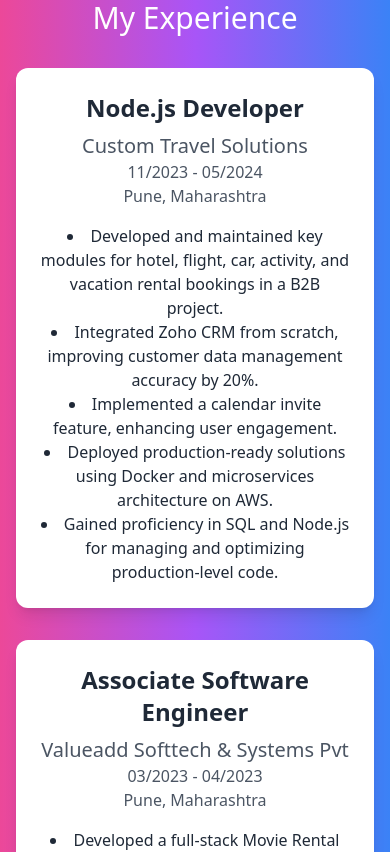
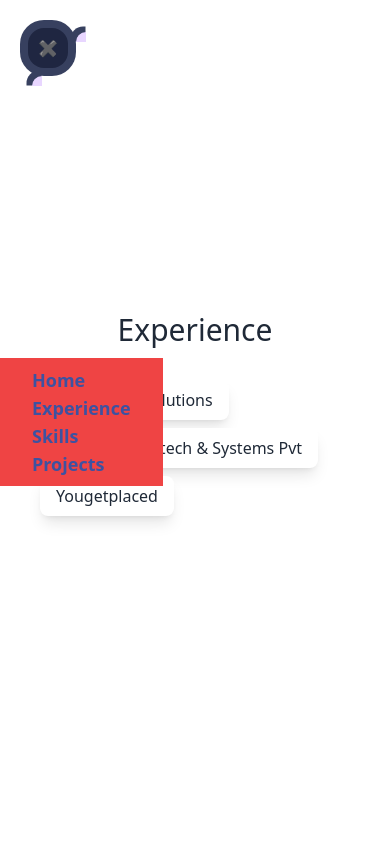
Before and after one commit to Pratikkadam00/animated-portfolio, a React (Create React App) app: page /experience in a window 390 px wide. Shown: the top 852 px of the page. Built offline with nearby package versions, Linux system fonts and the light colour scheme.

Commit message:
added resize updated home page

```diff
--- a/package.json
+++ b/package.json
@@ -6,13 +6,16 @@
     "@testing-library/jest-dom": "^5.17.0",
     "@testing-library/react": "^13.4.0",
     "@testing-library/user-event": "^13.5.0",
+    "clsx": "^2.1.1",
     "framer-motion": "^11.5.6",
     "next-google-fonts": "^2.2.0",
     "react": "^18.3.1",
     "react-dom": "^18.3.1",
+    "react-icons": "^5.3.0",
     "react-intersection-observer": "^9.13.1",
     "react-router-dom": "^6.26.2",
     "react-scripts": "5.0.1",
+    "tailwind-merge": "^2.5.2",
     "web-vitals": "^2.1.4"
   },
   "scripts": {
--- a/src/App.js
+++ b/src/App.js
@@ -5,11 +5,11 @@ import {
   useLocation,
 } from "react-router-dom";
 import { AnimatePresence } from "framer-motion";
-import Navbar from "./components/Navbar";
 import HomePage from "./pages/HomePage";
 import ExperiencePage from "./pages/ExperiencePage";
 import SkillsPage from "./pages/SkillsPage";
 import ProjectsPage from "./pages/ProjectsPage";
+import Navbar from "./components/Navbar";
 
 function AnimatedRoutes() {
   const location = useLocation();
@@ -30,6 +30,7 @@ function App() {
   return (
     <Router>
       <div className="w-full min-h-screen overflow-hidden">
+      <Navbar />
         <AnimatedRoutes />
       </div>
     </Router>
--- /dev/null
+++ b/src/components/DownloadBtn.js
@@ -0,0 +1,23 @@
+import { motion } from "framer-motion"; // Ensure you have framer-motion imported
+
+const DownloadButton = () => {
+  return (
+    <motion.button
+      className="bg-[rgb(255,138,255)] text-black rounded-lg px-6 py-3 font-bold shadow-lg hover:bg-[rgb(252,34,252)]"
+      whileHover={{ scale: 1.1 }}
+      whileTap={{ scale: 0.9 }}
+      transition={{ type: "spring", stiffness: 200, damping: 10 }}
+      onClick={() => {
+        const link = document.createElement("a");
+        link.href =
+          "https://drive.google.com/uc?export=download&id=1yvFJyoAR7Uu4DvYbq5PKK0HXNNq9Jo6Z";
+        link.download = "Resume_Pratik_Kadam.pdf";
+        link.click();
+      }}
+    >
+      Get Resume
+    </motion.button>
+  );
+};
+
+export default DownloadButton;
--- a/src/components/Navbar.js
+++ b/src/components/Navbar.js
@@ -1,8 +1,34 @@
+import { useState } from "react";
 import { Link } from "react-router-dom";
+import useWidthResize from "../hooks/useWidthResize";
 
 const Navbar = () => {
+  const [open, setOpen] = useState(true);
+  const toggleHamburger = () => setOpen(!open);
+  useWidthResize(() => {
+    setOpen(false); // Add any action you want to perform
+  });
   return (
-    <nav className="absolute p-2">
+    <div className="absolute left-0 top-0 bottom-0 flex items-center w-fit md:px-10">
+      <div className="absolute top-5 left-5 md:hidden">
+        <div
+          id="hamburger"
+          className="relative w-14 h-14 rounded-3xl bg-[rgb(55,64,95)] flex items-center justify-center"
+        >
+          <button
+            className="w-10 h-10 rounded-2xl bg-[rgb(31,38,65)] text-white"
+            onClick={toggleHamburger}
+          >
+            {!open ? "☰" : "✖"}
+          </button>
+        </div>
+      </div>
+
+      <nav
+        className={`p-2 ${
+          open ? "absolute z-20 bg-red-500" : "hidden"
+        } md:flex`}
+      >
         <ul className="flex flex-col text-[rgb(61,82,161)]">
           {["Home", "Experience", "Skills", "Projects"].map((item, index) => (
             <li key={index}>
@@ -11,14 +37,15 @@ const Navbar = () => {
                 className="px-6 py-3 text-lg font-semibold hover:bg-[rgb(134,151,195)] hover:text-white transition duration-300 ease-in-out relative"
               >
                 {item}
-              {index < 3 && (
+                {/* {index < 3 && (
                 <span className="block h-1 w-full bg-[rgb(134,151,195)] mt-2 transition-all duration-300 transform scale-y-0 hover:scale-y-100" />
-              )}
+                )} */}
               </Link>
             </li>
           ))}
         </ul>
       </nav>
+    </div>
   );
 };
 
--- a/src/components/Section.js
+++ b/src/components/Section.js
@@ -19,7 +19,7 @@ const Section = ({ children, bgColor }) => {
       initial="hidden"
       animate={inView ? "visible" : "hidden"}
       transition={{ duration: 0.5 }}
-      className={`min-h-screen w-full ${bgColor} flex justify-center items-center`}
+      className={`min-h-screen w-full ${bgColor} flex justify-center items-center overflow-auto`}
     >
       {children}
     </motion.div>
--- /dev/null
+++ b/src/hooks/useWidthResize.js
@@ -0,0 +1,27 @@
+import { useState, useEffect } from "react";
+
+const useWidthResize = (callback) => {
+  const [width, setWidth] = useState(window.innerWidth);
+
+  useEffect(() => {
+    const handleResize = () => {
+      setWidth(window.innerWidth);
+      if (window.innerWidth > 768) {
+        callback(); // Call the callback when width exceeds 768px
+      }
+    };
+
+    // Add event listener
+    window.addEventListener("resize", handleResize);
+
+    // Call it initially in case the window starts with width > 768px
+    handleResize();
+
+    // Cleanup the event listener on component unmount
+    return () => window.removeEventListener("resize", handleResize);
+  }, [callback]);
+
+  return width;
+};
+
+export default useWidthResize;
--- a/src/index.css
+++ b/src/index.css
@@ -4,3 +4,25 @@
 @tailwind base;
 @tailwind components;
 @tailwind utilities;
+
+
+#hamburger::before,
+#hamburger::after {
+  content: "";
+  width: 10px;
+  height: 10px;
+  background-color: #e8d6ff;
+  position: absolute;
+  box-shadow: -3px -3px 0px 2.5px rgb(55, 64, 95);
+}
+#hamburger::before {
+  top: 12px;
+  right: -10px;
+  border-top-left-radius: 100%;
+}
+#hamburger::after {
+  bottom: -10px;
+  left: 12px;
+  border-top-left-radius: 100%;
+  box-shadow: -3px -3px 0px 2.5px #37405f;
+}
--- a/src/pages/ExperiencePage.js
+++ b/src/pages/ExperiencePage.js
@@ -1,4 +1,6 @@
+import React, { useState } from "react";
 import Section from "../components/Section";
+import Navbar from "../components/Navbar";
 
 const ExperiencePage = () => {
   const experiences = [
@@ -40,27 +42,52 @@ const ExperiencePage = () => {
     },
   ];
 
+  const [selectedExperience, setSelectedExperience] = useState(null);
+
   return (
-    <Section bgColor="bg-gradient-to-r from-pink-500 via-purple-500 to-blue-500">
+    <Section>
       <div className="text-center px-4 md:px-8">
-        <h1 className="text-3xl md:text-5xl text-white mb-8">My Experience</h1>
-        <div className="space-y-8">
+        <h1 className="text-3xl md:text-5xl text-gray-800 mb-8">Experience</h1>
+        <div className="flex flex-col md:flex-row">
+
+          <div className="w-full md:w-1/3">
+            <div className="flex flex-wrap md:justify-start space-x-6 space-y-2 md:space-y-0 md:space-x-0">
               {experiences.map((experience, index) => (
-            <div
+                <button
                   key={index}
-              className="bg-white text-gray-800 p-6 rounded-xl shadow-lg hover:bg-gray-100 transition duration-300 ease-in-out"
+                  onClick={() => setSelectedExperience(experience)}
+                  className="bg-white text-gray-800 py-2 px-4 rounded-lg shadow-lg cursor-pointer hover:bg-gray-100 transition duration-300 ease-in-out"
                 >
-              <h2 className="text-2xl font-semibold mb-2">{experience.role}</h2>
-              <h3 className="text-xl text-gray-600">{experience.company}</h3>
-              <p className="text-gray-600">{experience.duration}</p>
-              <p className="text-gray-600 mb-4">{experience.location}</p>
+                  {experience.company}
+                </button>
+              ))}
+            </div>
+          </div>
+          <div className="w-full md:w-2/3 md:pl-6 mt-4 md:mt-0">
+            {selectedExperience && (
+              <div className="bg-white text-gray-800 p-6 rounded-lg shadow-lg transition duration-300 ease-in-out">
+                <h2 className="text-xl font-semibold mb-2">
+                  {selectedExperience.role}
+                </h2>
+                <h3 className="text-lg font-medium text-gray-600 mb-1">
+                  {selectedExperience.company}
+                </h3>
+                <p className="text-gray-500 mb-2">
+                  {selectedExperience.duration}
+                </p>
+                <p className="text-gray-500 mb-4">
+                  {selectedExperience.location}
+                </p>
                 <ul className="list-disc list-inside">
-                {experience.description.map((desc, i) => (
-                  <li key={i}>{desc}</li>
+                  {selectedExperience.description.map((desc, i) => (
+                    <li key={i} className="text-gray-700">
+                      {desc}
+                    </li>
                   ))}
                 </ul>
               </div>
-          ))}
+            )}
+          </div>
         </div>
       </div>
     </Section>
--- a/src/pages/ProjectsPage.js
+++ b/src/pages/ProjectsPage.js
@@ -19,7 +19,11 @@ const ProjectsPage = () => {
   ];
 
   return (
-    <Section bgColor="bg-gradient-to-r from-indigo-500 to-purple-600">
+    <Section
+
+      bgColor="bg-gradient-to-r from-indigo-500 to-purple-600"
+    >
+      <div>
         <div className="text-center px-4 md:px-8">
           <h1 className="text-3xl md:text-5xl text-white mb-8">My Projects</h1>
           <div className="grid grid-cols-1 md:grid-cols-2 gap-8">
@@ -43,6 +47,7 @@ const ProjectsPage = () => {
             ))}
           </div>
         </div>
+      </div>
     </Section>
   );
 };
--- a/src/pages/SkillsPage.js
+++ b/src/pages/SkillsPage.js
@@ -14,14 +14,14 @@ const SkillsPage = () => {
   ];
 
   return (
-    <Section bgColor="bg-gradient-to-r from-green-400 via-yellow-500 to-red-500">
+    <Section>
       <div className="text-center px-4 md:px-8">
         <h1 className="text-3xl md:text-5xl text-white mb-8">My Skills</h1>
         <div className="grid grid-cols-2 sm:grid-cols-3 lg:grid-cols-4 gap-4">
           {skills.map((skill, index) => (
             <div
               key={index}
-              className="bg-white text-gray-800 py-4 px-6 rounded-xl shadow-lg hover:bg-gray-100 transition duration-300 ease-in-out"
+              className="bg-white text-gray-800 py-4 px-6 rounded-xl shadow-xl hover:bg-gray-100 transition duration-300 ease-in-out"
             >
               {skill}
             </div>
```
Also changed, not shown: src/components/AnimatedCard.js (deleted, +0 -46 lines), src/pages/HomePage.js (+4 -5 lines), 1 other file (tests, documents, lock files or other folders). Lines whose indentation alone changed are shown as unchanged.
